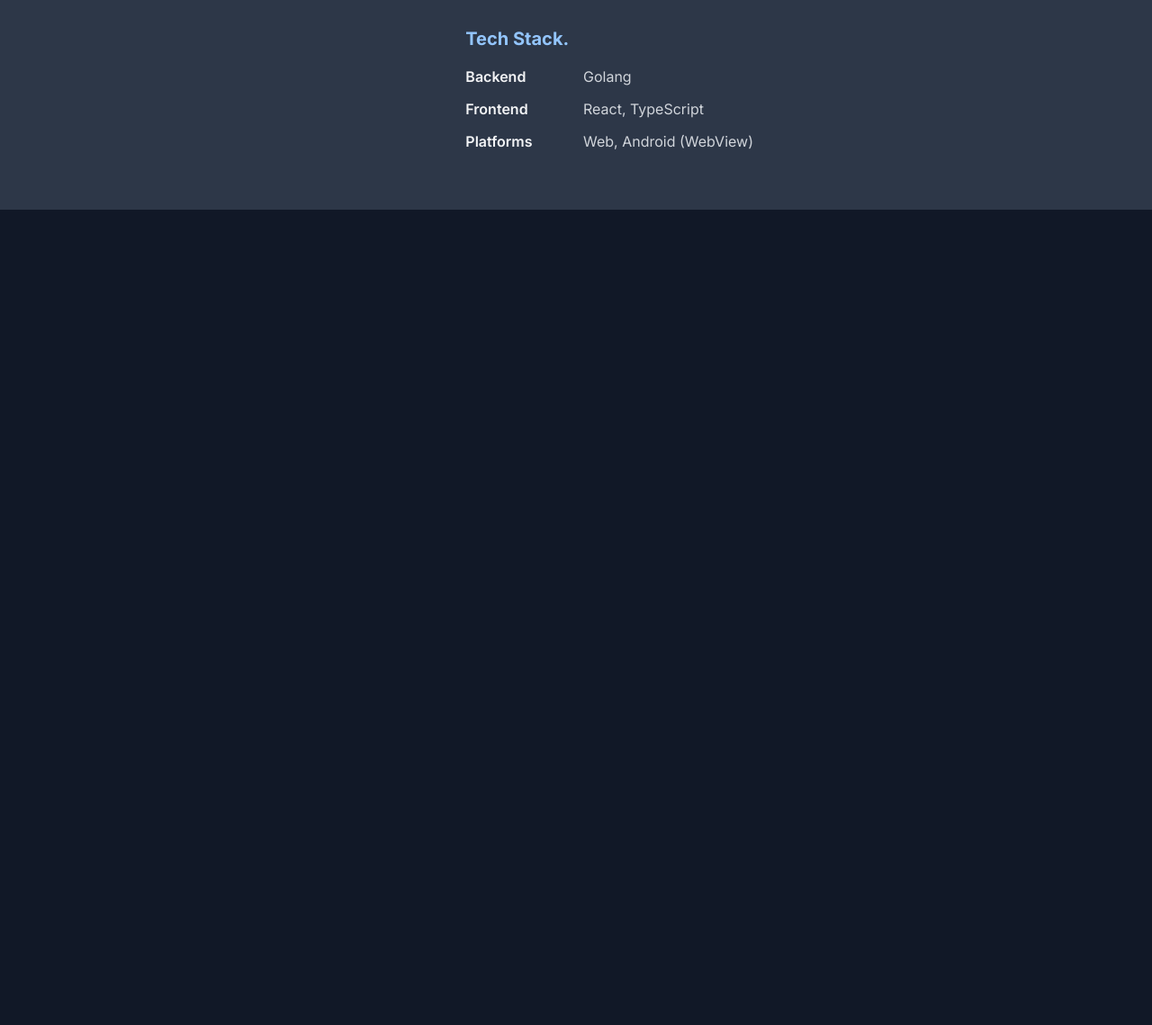
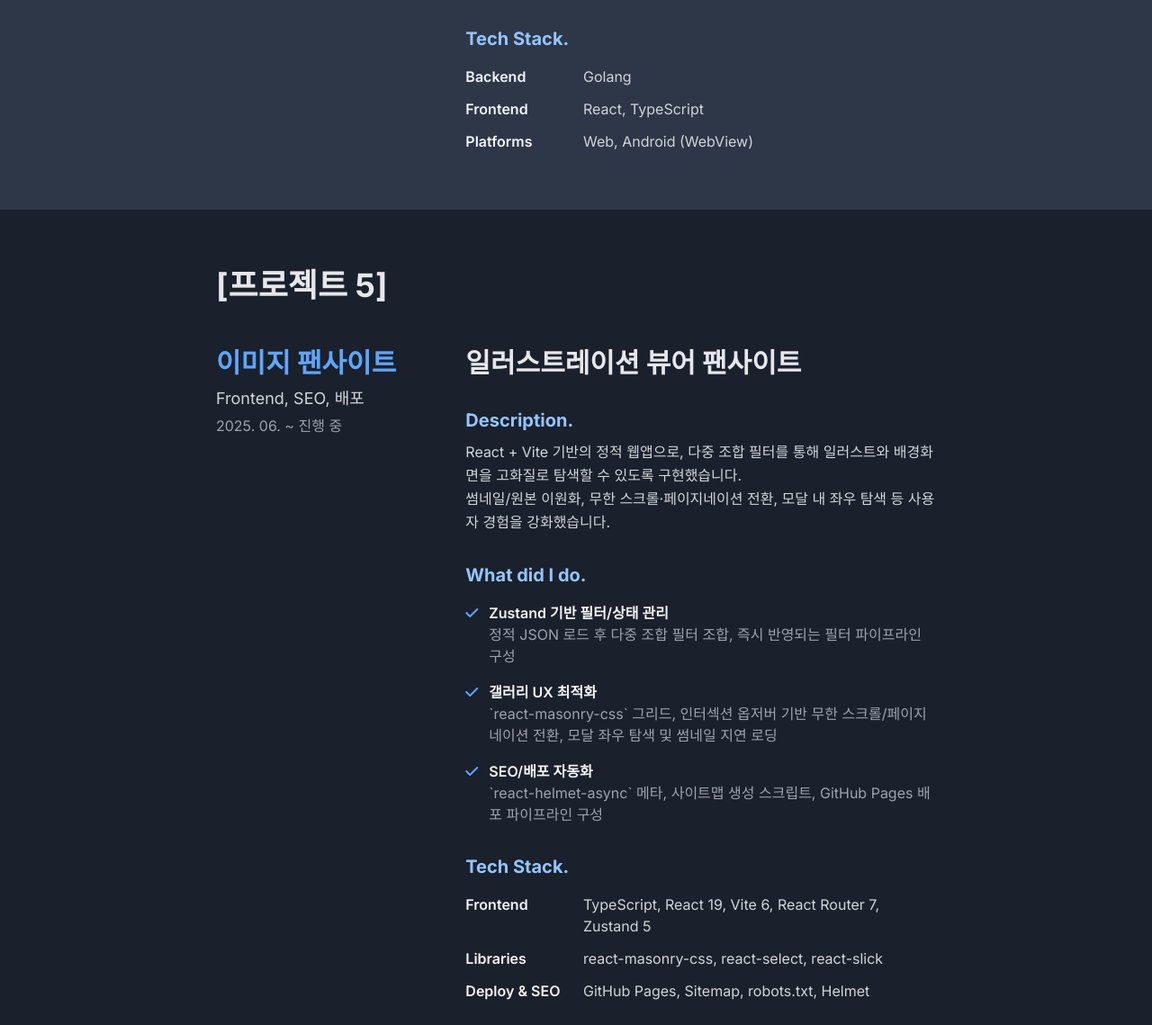
Before and after one commit to YoonJiho96/portfolio, a plain HTML site: page index.html in a window 1280 px wide. Shown: the part 8861-10000 px from the top of the page at 90% size. Before the commit the page ends 9094 px from the top, so only its background shows below. Drawn offline with nearby package versions, Linux system fonts and the light colour scheme.

Commit message:
docs: 팬사이트 프로젝트 추가

```diff
--- a/index.html
+++ b/index.html
@@ -640,6 +640,82 @@
             </div>
         </div>
     </div>
+
+    <!-- 슬라이드 11: 프로젝트 (팬사이트) -->
+    <div id="project-fansite" class="slide">
+        <div class="slide-content">
+            <h2 class="text-4xl font-bold mb-12">[프로젝트 5]</h2>
+            <div class="grid grid-cols-1 md:grid-cols-3 gap-8">
+                <div class="md:col-span-1">
+                    <h3 class="text-3xl font-bold text-blue-400">이미지 팬사이트</h3>
+                    <p class="text-lg text-gray-300 mt-2">Frontend, SEO, 배포</p>
+                    <p class="text-md text-gray-400 mt-1">2025. 06. ~ 진행 중</p>
+                </div>
+                <div class="md:col-span-2">
+                    <h3 class="text-3xl font-bold">일러스트레이션 뷰어 팬사이트</h3>
+                    <div class="mt-8">
+                        <h4 class="text-xl font-bold text-blue-300">Description.</h4>
+                        <p class="mt-2 text-gray-300 leading-relaxed">
+                            React + Vite 기반의 정적 웹앱으로, 다중 조합 필터를 통해 일러스트와 배경화면을 고화질로 탐색할 수 있도록 구현했습니다.
+                            <br>
+                            썸네일/원본 이원화, 무한 스크롤·페이지네이션 전환, 모달 내 좌우 탐색 등 사용자 경험을 강화했습니다.
+                        </p>
+                    </div>
+                    <div class="mt-8">
+                        <h4 class="text-xl font-bold text-blue-300 mb-4">What did I do.</h4>
+                        <div class="space-y-4">
+                            <div class="flex">
+                                <div class="flex-shrink-0"><i class="fa-solid fa-check text-blue-400 mt-1 mr-3"></i></div>
+                                <div>
+                                    <h5 class="font-semibold text-gray-100">Zustand 기반 필터/상태 관리</h5>
+                                    <p class="text-gray-400">정적 JSON 로드 후 다중 조합 필터 조합, 즉시 반영되는 필터 파이프라인 구성</p>
+                                </div>
+                            </div>
+                            <div class="flex">
+                                <div class="flex-shrink-0"><i class="fa-solid fa-check text-blue-400 mt-1 mr-3"></i></div>
+                                <div>
+                                    <h5 class="font-semibold text-gray-100">갤러리 UX 최적화</h5>
+                                    <p class="text-gray-400">`react-masonry-css` 그리드, 인터섹션 옵저버 기반 무한 스크롤/페이지네이션 전환, 모달 좌우 탐색 및 썸네일 지연 로딩</p>
+                                </div>
+                            </div>
+                            <div class="flex">
+                                <div class="flex-shrink-0"><i class="fa-solid fa-check text-blue-400 mt-1 mr-3"></i></div>
+                                <div>
+                                    <h5 class="font-semibold text-gray-100">SEO/배포 자동화</h5>
+                                    <p class="text-gray-400">`react-helmet-async` 메타, 사이트맵 생성 스크립트, GitHub Pages 배포 파이프라인 구성</p>
+                                </div>
+                            </div>
+                        </div>
+                    </div>
+                    <div class="mt-8">
+                        <h4 class="text-xl font-bold text-blue-300 mb-4">Tech Stack.</h4>
+                        <div class="space-y-3">
+                            <div class="grid grid-cols-4">
+                                <strong class="col-span-1 font-semibold text-gray-100">Frontend</strong>
+                                <p class="col-span-3 text-gray-300">TypeScript, React 19, Vite 6, React Router 7, Zustand 5</p>
+                            </div>
+                            <div class="grid grid-cols-4">
+                                <strong class="col-span-1 font-semibold text-gray-100">Libraries</strong>
+                                <p class="col-span-3 text-gray-300">react-masonry-css, react-select, react-slick</p>
+                            </div>
+                            <div class="grid grid-cols-4">
+                                <strong class="col-span-1 font-semibold text-gray-100">Deploy & SEO</strong>
+                                <p class="col-span-3 text-gray-300">GitHub Pages, Sitemap, robots.txt, Helmet</p>
+                            </div>
+                        </div>
+                    </div>
+                    <div class="mt-8 flex flex-wrap gap-4">
+                        <a href="https://an2350795.github.io/closers-viewer/" target="_blank" rel="noopener noreferrer" class="inline-flex items-center px-5 py-2 rounded-lg bg-blue-600 text-white hover:bg-blue-500 transition">
+                            <i class="fa-solid fa-arrow-up-right-from-square mr-2"></i> Demo
+                        </a>
+                        <a href="https://github.com/an2350795/closers-viewer" target="_blank" rel="noopener noreferrer" class="inline-flex items-center px-5 py-2 rounded-lg bg-gray-700 text-white hover:bg-gray-600 transition">
+                            <i class="fa-brands fa-github mr-2"></i> GitHub
+                        </a>
+                    </div>
+                </div>
+            </div>
+        </div>
+    </div>
     <script src="script.js"></script>
 </body>
 </html>
```
